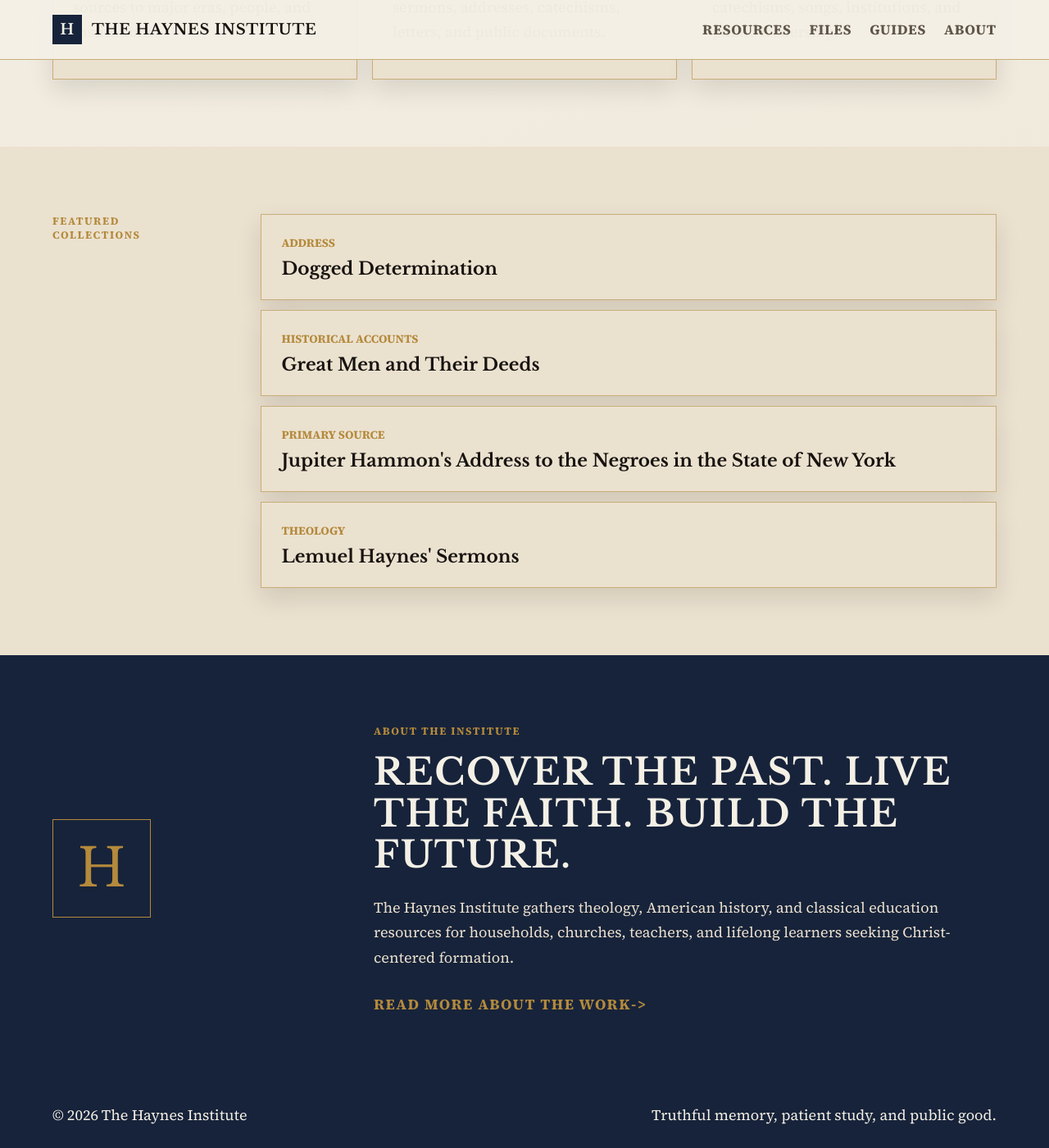
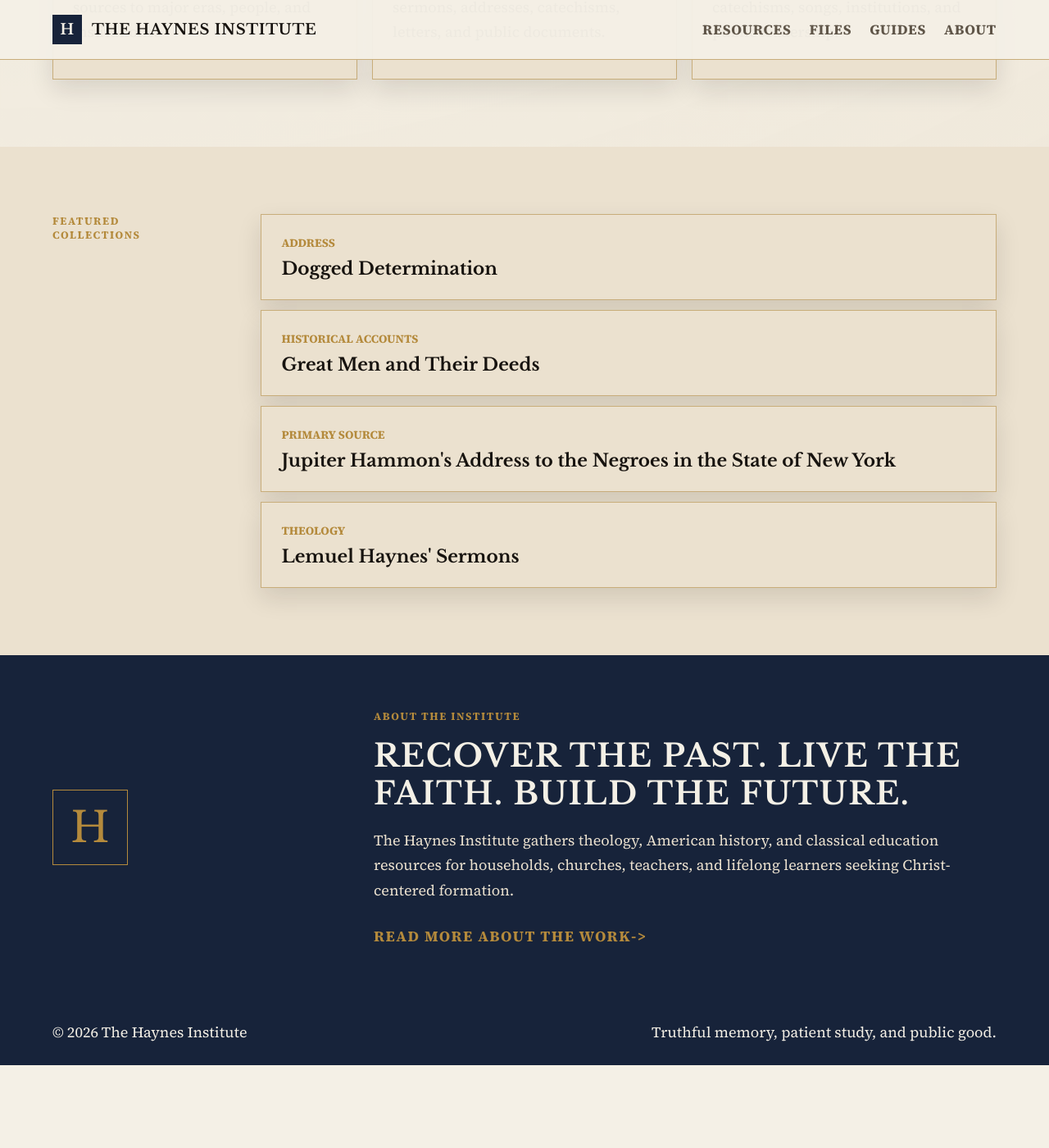
Before and after one commit to devguykyle/haynes-institute, a Jekyll site: the page built from index.md, in a window 1280 px wide and 1400 px high, scrolled down 2173 px. Shown: the whole window at 82% size. Built offline with Jekyll 4.4.1, drawn with Linux system fonts in a browser that asks for light colours; after the commit the page ends 3472 px from its top, so only the background shows below that.

Commit message:
redesign for the home page

```diff
--- a/_layouts/default.html
+++ b/_layouts/default.html
@@ -7,7 +7,7 @@
     <link rel="preconnect" href="https://fonts.googleapis.com">
     <link rel="preconnect" href="https://fonts.gstatic.com" crossorigin>
     <link href="https://fonts.googleapis.com/css2?family=Libre+Baskerville:wght@400;700&family=Source+Serif+4:opsz,wght@8..60,400;8..60,600;8..60,700&display=swap" rel="stylesheet">
-    <link rel="stylesheet" href="{{ '/assets/css/style.css' | relative_url }}">
+    <link rel="stylesheet" href="{{ '/assets/css/style.css' | relative_url }}?v={{ site.time | date: '%s' }}">
   </head>
   <body class="{{ page.body_class }}">
     <header class="site-header">
--- a/assets/css/style.scss
+++ b/assets/css/style.scss
@@ -246,16 +246,19 @@ a {
   grid-template-columns: minmax(180px, 0.35fr) minmax(280px, 1.65fr);
 }
 
-.section--accent {
+.section--accent,
+.section--articles {
   background: var(--blue);
   color: var(--panel);
 }
 
-.section--accent .eyebrow {
+.section--accent .eyebrow,
+.section--articles .eyebrow {
   color: #f0c05a;
 }
 
-.section--accent h2 {
+.section--accent h2,
+.section--articles h2 {
   max-width: 760px;
 }
 
@@ -420,15 +423,27 @@ a {
   display: grid;
   gap: clamp(22px, 4vw, 48px);
   grid-template-columns: auto minmax(0, 760px);
+  padding-bottom: clamp(38px, 5vw, 64px);
+  padding-top: clamp(38px, 5vw, 64px);
 }
 
 .mini-about .eyebrow {
   color: var(--gold);
 }
 
+.mini-about h2 {
+  color: var(--paper);
+  font-size: clamp(1.45rem, 3vw, 2.3rem);
+  letter-spacing: 0.04em;
+  line-height: 1.2;
+  margin-bottom: 14px;
+  max-width: 760px;
+}
+
 .mini-about p {
   color: #ebe1cf;
   line-height: 1.7;
+  max-width: 820px;
 }
 
 .mini-about__mark {
@@ -437,10 +452,10 @@ a {
   color: var(--gold);
   display: flex;
   font-family: var(--serif);
-  font-size: clamp(2.2rem, 5vw, 4rem);
-  height: clamp(76px, 12vw, 120px);
+  font-size: clamp(1.8rem, 4vw, 3rem);
+  height: clamp(62px, 9vw, 92px);
   justify-content: center;
-  width: clamp(76px, 12vw, 120px);
+  width: clamp(62px, 9vw, 92px);
 }
 
 .site-footer p {
--- a/index.md
+++ b/index.md
@@ -15,7 +15,7 @@ body_class: home
   </div>
 </section>
 
-<section class="section section--accent">
+<section class="section section--articles">
   <div class="section__header">
     <p class="eyebrow">Featured Articles</p>
     <h2>Regeneration, sanctification, and public faithfulness.</h2>
@@ -79,7 +79,7 @@ body_class: home
 
 <section class="section mini-about">
   <div class="mini-about__mark">H</div>
-  <div>
+  <div class="mini-about__content">
     <p class="eyebrow">About the Institute</p>
     <h2>Recover the past. Live the faith. Build the future.</h2>
     <p>The Haynes Institute gathers theology, American history, and classical education resources for households, churches, teachers, and lifelong learners seeking Christ-centered formation.</p>
```
